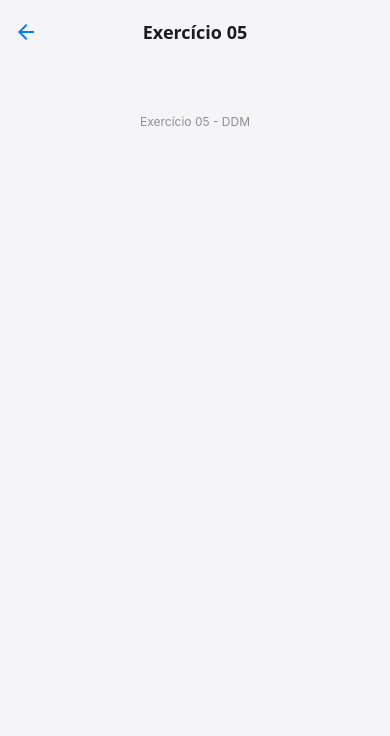
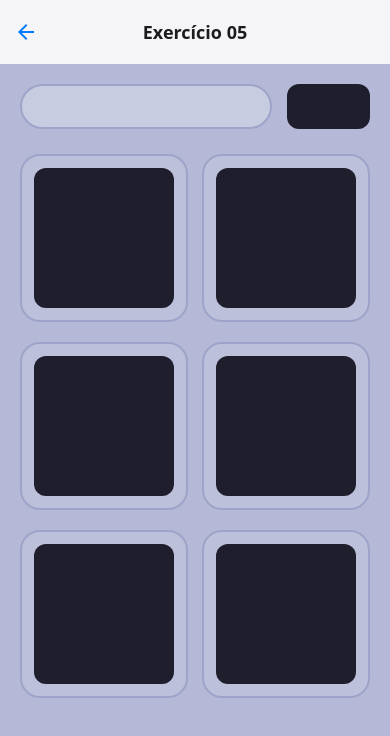
Before and after one commit to franciscopaulinoq/ddm-exercicios-flexbox, a React Native app: screen /Ex5 in a window 390 px wide. Shown: the top 736 px of the page. Built offline with nearby package versions, Linux system fonts and the light colour scheme.

Commit message:
feat: implement exercicio 5 screen

```diff
--- a/src/screens/Exercicio03.tsx
+++ b/src/screens/Exercicio03.tsx
@@ -1,7 +1,7 @@
 import React from "react";
 import { View, Text, StyleSheet } from "react-native";
 
-export default function Exercicio01() {
+export default function Exercicio03() {
   return (
     <View style={styles.container}>
       <View style={styles.sectionContainer}>
--- a/src/screens/Exercicio05.tsx
+++ b/src/screens/Exercicio05.tsx
@@ -1,10 +1,25 @@
 import React from "react";
-import { View, Text, StyleSheet } from "react-native";
+import { View, StyleSheet, ScrollView } from "react-native";
 
-export default function Exercicio01() {
+export default function Exercicio05() {
+  const cards = [1, 2, 3, 4, 5, 6];
+
   return (
     <View style={styles.container}>
-      <Text style={styles.indicatorText}>Exercício 05 - DDM</Text>
+      <ScrollView contentContainerStyle={styles.scrollContent}>
+        <View style={styles.header}>
+          <View style={styles.searchBar} />
+          <View style={styles.headerButton} />
+        </View>
+
+        <View style={styles.grid}>
+          {cards.map((item) => (
+            <View key={item} style={styles.cardOutline}>
+              <View style={styles.darkInnerCard} />
+            </View>
+          ))}
+        </View>
+      </ScrollView>
     </View>
   );
 }
@@ -12,14 +27,49 @@ export default function Exercicio01() {
 const styles = StyleSheet.create({
   container: {
     flex: 1,
-    backgroundColor: "#F5F5F7",
-    justifyContent: "center",
+    backgroundColor: "#b5b9d7",
+  },
+  scrollContent: {
+    padding: 20,
+  },
+  header: {
+    flexDirection: "row",
     alignItems: "center",
+    marginBottom: 25,
+    gap: 15,
   },
-  indicatorText: {
-    fontSize: 12,
-    color: "#8E8E93",
-    position: "absolute",
-    top: 50,
+  searchBar: {
+    flex: 3,
+    height: 45,
+    backgroundColor: "#C8CCE1",
+    borderRadius: 25,
+    borderWidth: 2,
+    borderColor: "#9EA4C9",
+  },
+  headerButton: {
+    flex: 1,
+    height: 45,
+    backgroundColor: "#1e1e2c",
+    borderRadius: 12,
+  },
+  grid: {
+    flexDirection: "row",
+    flexWrap: "wrap",
+    justifyContent: "space-between",
+    rowGap: 20,
+  },
+  cardOutline: {
+    width: "48%",
+    aspectRatio: 1,
+    borderWidth: 2,
+    borderColor: "#9EA4C9",
+    borderRadius: 20,
+    padding: 12,
+    backgroundColor: "rgba(255, 255, 255, 0.1)",
+  },
+  darkInnerCard: {
+    flex: 1,
+    backgroundColor: "#1e1e2c",
+    borderRadius: 12,
   },
 });
```
